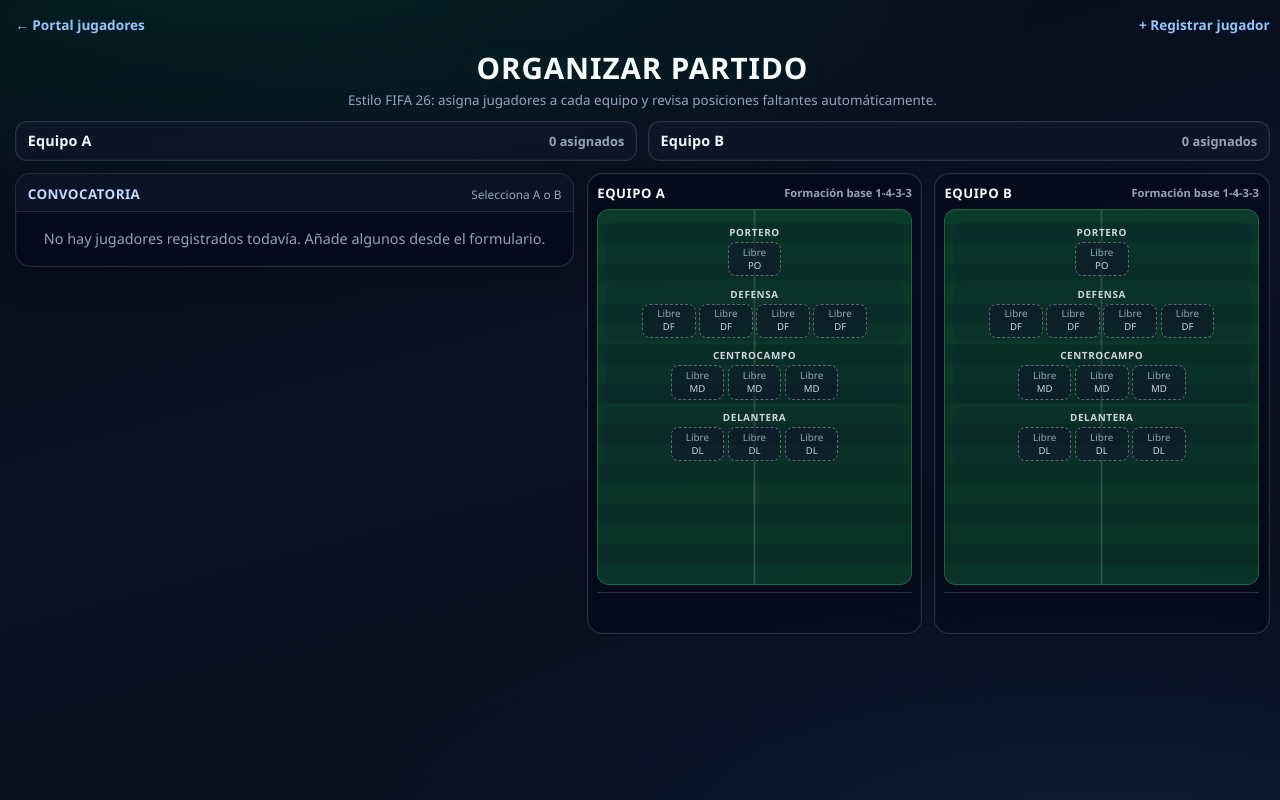
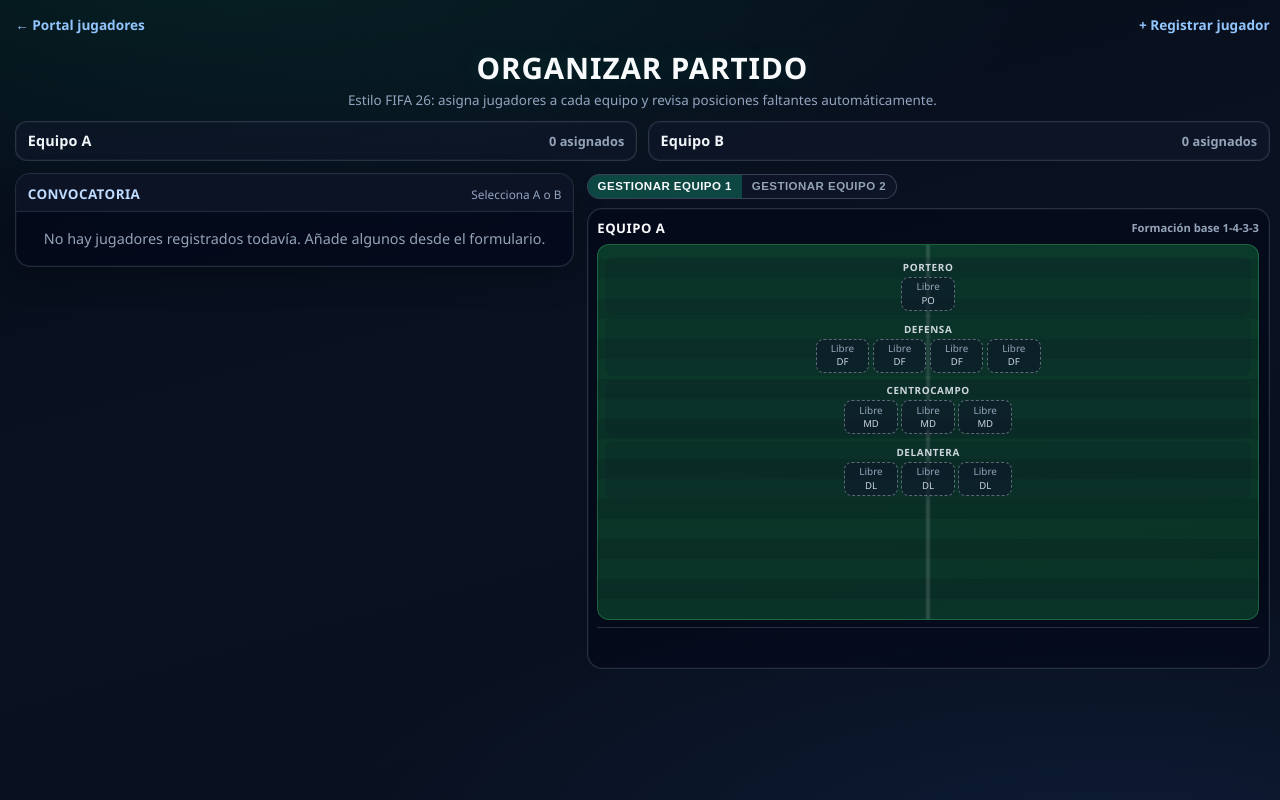
Before and after one commit to Daigel1/registro-de-futbolistas, a FastAPI app: page /partidos/organizar in a window 1280 px wide. Run offline with FastAPI, Linux system fonts and the light colour scheme; some libraries are stand-ins or nearby versions.

Commit message:
Organizar partido: alternar Gestionar equipo 1/2 en lugar de ambos campos
Made-with: Cursor

```diff
--- a/templates/organizar_partido.html
+++ b/templates/organizar_partido.html
@@ -193,9 +193,35 @@
       background: rgba(59, 130, 246, 0.28);
     }
     .boards {
-      display: grid;
-      grid-template-columns: 1fr 1fr;
-      gap: 0.72rem;
+      display: block;
+    }
+    .team-switch {
+      display: inline-flex;
+      border: 1px solid rgba(148, 163, 184, 0.32);
+      border-radius: 999px;
+      background: rgba(15, 23, 42, 0.82);
+      margin-bottom: 0.58rem;
+      overflow: hidden;
+    }
+    .team-switch button {
+      appearance: none;
+      border: 0;
+      background: transparent;
+      color: #94a3b8;
+      font-size: 0.72rem;
+      font-weight: 700;
+      letter-spacing: 0.04em;
+      text-transform: uppercase;
+      padding: 0.35rem 0.62rem;
+      cursor: pointer;
+      transition: background 0.15s ease, color 0.15s ease;
+    }
+    .team-switch button.is-on {
+      color: #f8fafc;
+      background: rgba(16, 185, 129, 0.3);
+    }
+    .team-switch button[data-manage="B"].is-on {
+      background: rgba(59, 130, 246, 0.3);
     }
     .team-board {
       border-radius: 0.95rem;
@@ -203,6 +229,10 @@
       background: rgba(2, 6, 23, 0.54);
       padding: 0.6rem;
       box-shadow: inset 0 0 0 1px rgba(148, 163, 184, 0.06);
+      display: none;
+    }
+    .team-board.is-active {
+      display: block;
     }
     .team-top {
       display: flex;
@@ -354,7 +384,6 @@
     }
     @media (max-width: 1080px) {
       .layout { grid-template-columns: 1fr; }
-      .boards { grid-template-columns: 1fr; }
       .pitch { min-height: 18rem; }
     }
   </style>
@@ -429,7 +458,11 @@
       </div>
 
       <div class="boards">
-        <section class="team-board" data-team-board="A">
+        <div class="team-switch" role="tablist" aria-label="Gestionar equipo">
+          <button type="button" class="is-on" data-manage="A" role="tab" aria-selected="true">Gestionar equipo 1</button>
+          <button type="button" data-manage="B" role="tab" aria-selected="false">Gestionar equipo 2</button>
+        </div>
+        <section class="team-board is-active" data-team-board="A">
           <div class="team-top">
             <h2>Equipo A</h2>
             <span class="meta">Formación base 1-4-3-3</span>
@@ -609,11 +642,27 @@
         renderTeamBoard("B");
       }
 
+      function setManageTeam(team) {
+        document.querySelectorAll(".team-switch button").forEach(function (btn) {
+          var on = btn.getAttribute("data-manage") === team;
+          btn.classList.toggle("is-on", on);
+          btn.setAttribute("aria-selected", on ? "true" : "false");
+        });
+        document.querySelectorAll(".team-board").forEach(function (panel) {
+          panel.classList.toggle("is-active", panel.getAttribute("data-team-board") === team);
+        });
+      }
+
       document.querySelectorAll("tr.row-player").forEach(function (tr) {
         tr.setAttribute("data-team", "");
       });
 
       document.addEventListener("click", function (e) {
+        var manageBtn = e.target.closest(".team-switch button");
+        if (manageBtn) {
+          setManageTeam(manageBtn.getAttribute("data-manage") || "A");
+          return;
+        }
         var teamBtn = e.target.closest(".team-seg button");
         if (teamBtn) {
           var tr = teamBtn.closest("tr.row-player");
@@ -629,6 +678,7 @@
       });
 
       refreshAll();
+      setManageTeam("A");
     })();
   </script>
   {% endif %}
```
